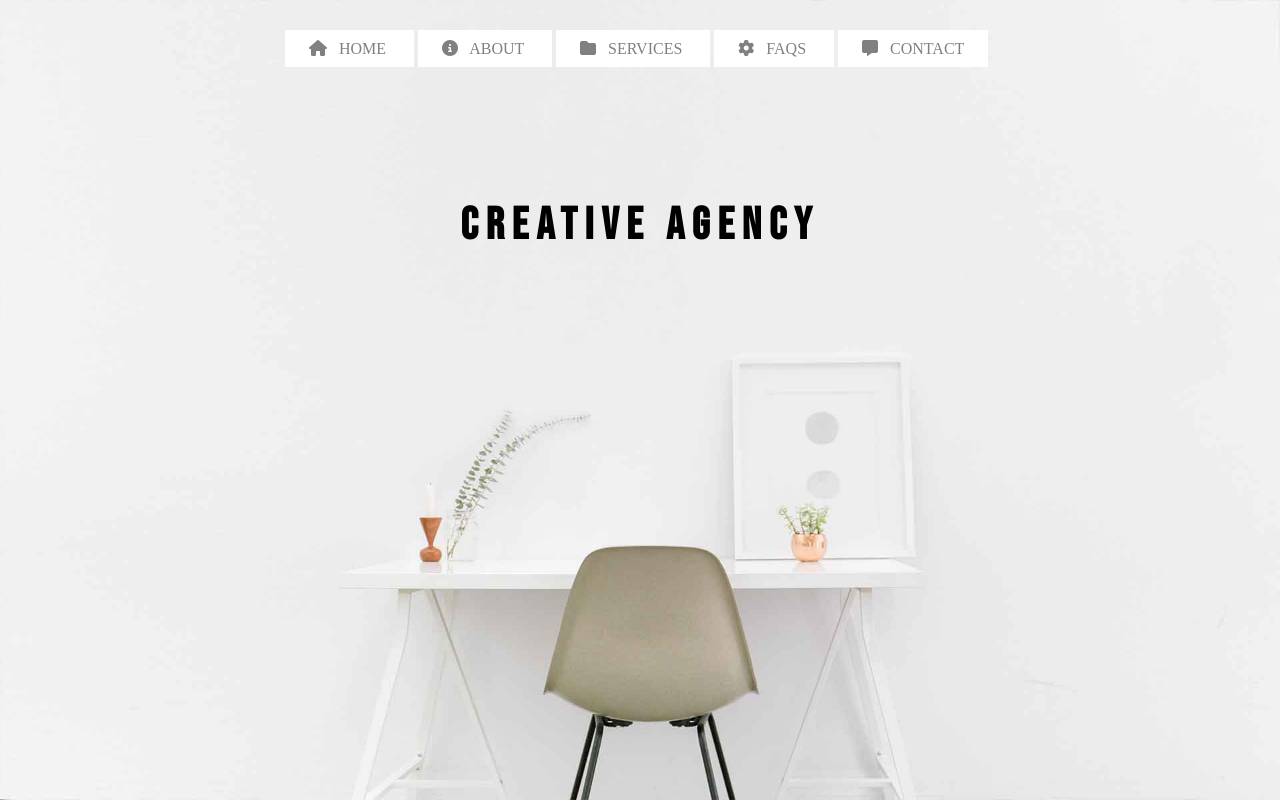
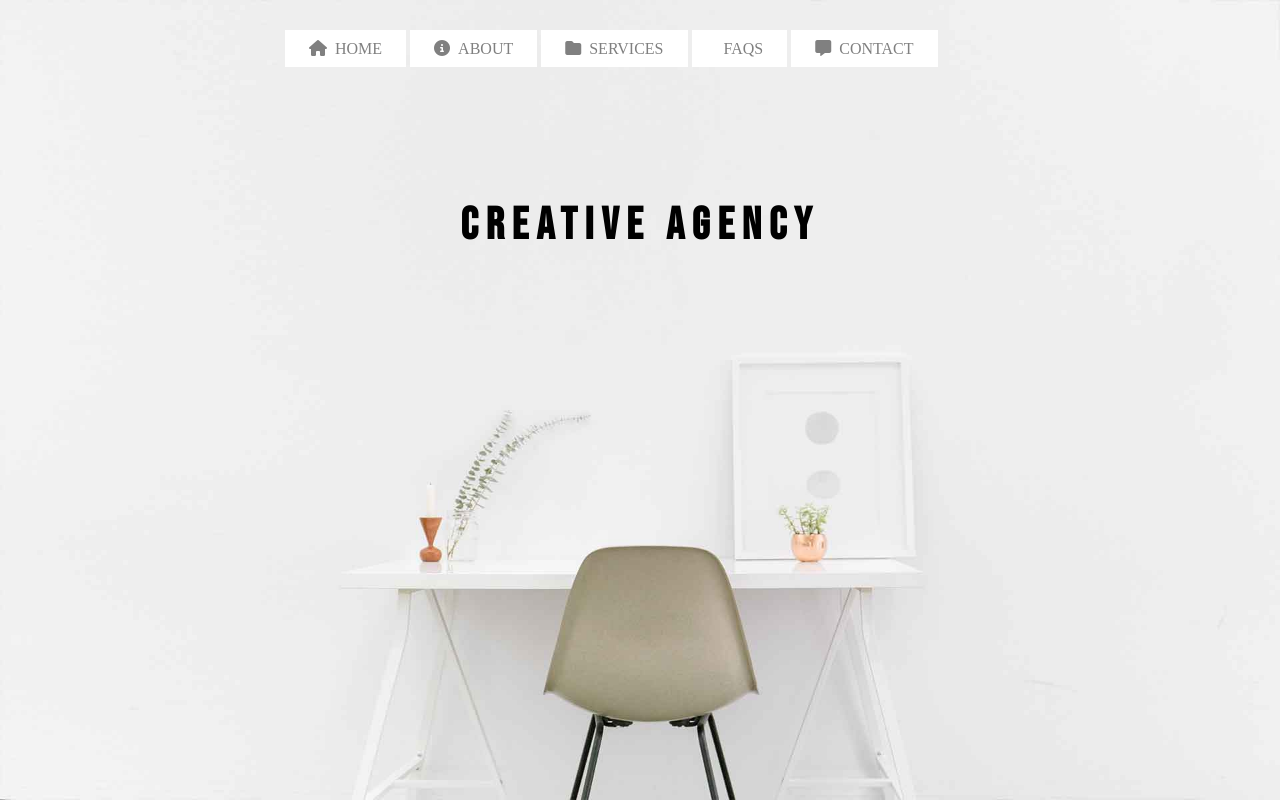
Before and after one commit to Uttu316/Creative_Desing_Landing_Page, a website: page index.html in a window 1280 px wide. Shown: the top 802 px of the page. Drawn offline with Linux system fonts and the light colour scheme.

Commit message:
dynamic menu

```diff
--- a/index.html
+++ b/index.html
@@ -23,23 +23,7 @@
   <body>
     <section class="hero-section">
       <header class="hero-header">
-        <nav class="hero-nav">
-          <a href="#" class="hero-nav-item"
-            ><i class="fa-solid fa-house"></i><span> Home </span></a
-          >
-          <a href="#about" class="hero-nav-item"
-            ><i class="fa-solid fa-circle-info"></i><span> About </span></a
-          >
-          <a href="#services" class="hero-nav-item"
-            ><i class="fa-solid fa-folder"></i><span> Services </span></a
-          >
-          <a href="#faqs" class="hero-nav-item"
-            ><i class="fa-solid fa-gear"></i><span> FAQs </span></a
-          >
-
-          <a href="#" class="hero-nav-item"
-            ><i class="fa-solid fa-message"></i><span> Contact </span></a
-          >
+        <nav id="d-sidebar" class="hero-nav">
         </nav>
         <div class="hero-nav-mobile">
           <i class="fa-solid fa-bars" id="menu-btn"></i>
@@ -341,30 +325,5 @@
     </section>
     <footer></footer>
   </body>
-  <script>
-   const menuBtn = document.getElementById('menu-btn')
-   menuBtn.addEventListener('click',function(){
-    document.body.style.overflow = 'hidden'
-    const sidebar = document.getElementById('sidebar');
-    sidebar.classList.toggle('show-sidebar')
-
-    const overlay = document.getElementById('overlay');
-    overlay.classList.toggle('show-overlay')
-   })
-
-   const closeBtn = document.getElementById('sidebar-close-btn')
-   closeBtn.addEventListener('click',onClose)
-
-   const overlay = document.getElementById('overlay')
-   overlay.addEventListener('click',onClose)
-
-   function onClose(){
-    document.body.style.overflow = 'auto'
-    const sidebar = document.getElementById('sidebar');
-    sidebar.classList.toggle('show-sidebar')
-
-    const overlay = document.getElementById('overlay');
-    overlay.classList.toggle('show-overlay')
-   }
-  </script>
+  <script src="./scripts/sidebar.js"></script>
 </html>
--- /dev/null
+++ b/scripts/sidebar.js
@@ -0,0 +1,93 @@
+
+
+const menuOptions = [
+    {
+
+        href:"#",
+        iconClass:"fa-house",
+        label:"Home"
+    }, {
+
+        href:"#about",
+        iconClass:"fa-circle-info",
+        label:"About"
+    }, {
+
+        href:"#services",
+        iconClass:"fa-folder",
+        label:"Services"
+    }, {
+
+        href:"#faqs",
+        iconClass:"fa-grear",
+        label:"FAQs"
+    },{
+        href:"#",
+        iconClass:"fa-message",
+        label:'Contact'
+    }
+];
+
+(function(){
+    createSideBar()
+ handleSideBarActions()
+})()
+
+
+
+
+
+
+
+
+
+
+
+
+function createSideBar(){
+    const dSidebar = document.getElementById('d-sidebar');
+    menuOptions.forEach((item)=>{
+        const a = document.createElement('a');
+        a.setAttribute('href',item.href)
+        a.classList.add('hero-nav-item')
+
+        const icon = document.createElement('i');
+        icon.classList.add('fa-solid')
+        icon.classList.add(item.iconClass)
+
+        const label = document.createElement('span');
+        // const text = document.createTextNode(item.label)
+        //label.append(text)
+        label.innerHTML = item.label
+        a.append(icon,label)
+        dSidebar.append(a)
+    })
+}
+
+
+function handleSideBarActions(){
+    const menuBtn = document.getElementById('menu-btn')
+    menuBtn.addEventListener('click',function(){
+     document.body.style.overflow = 'hidden'
+     const sidebar = document.getElementById('sidebar');
+     sidebar.classList.toggle('show-sidebar')
+
+     const overlay = document.getElementById('overlay');
+     overlay.classList.toggle('show-overlay')
+    })
+
+    const closeBtn = document.getElementById('sidebar-close-btn')
+    closeBtn.addEventListener('click',onClose)
+
+    const overlay = document.getElementById('overlay')
+    overlay.addEventListener('click',onClose)
+
+    function onClose(){
+     document.body.style.overflow = 'auto'
+     const sidebar = document.getElementById('sidebar');
+     sidebar.classList.toggle('show-sidebar')
+
+     const overlay = document.getElementById('overlay');
+     overlay.classList.toggle('show-overlay')
+    }
+}
```
